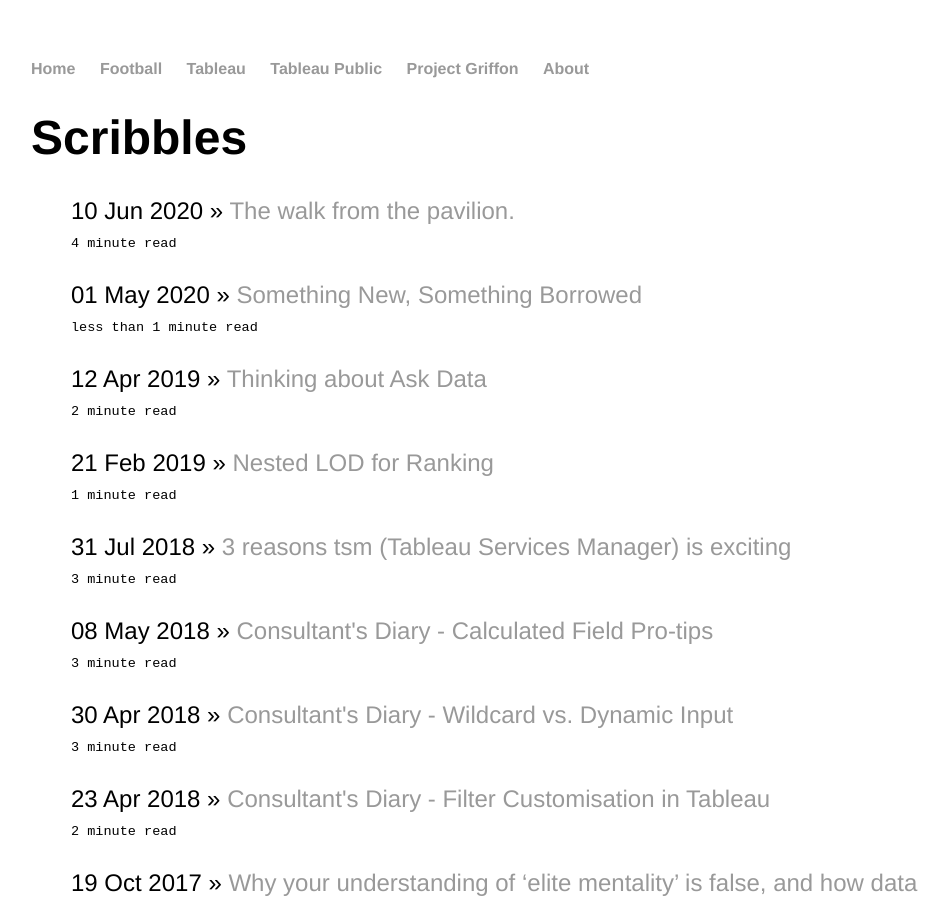
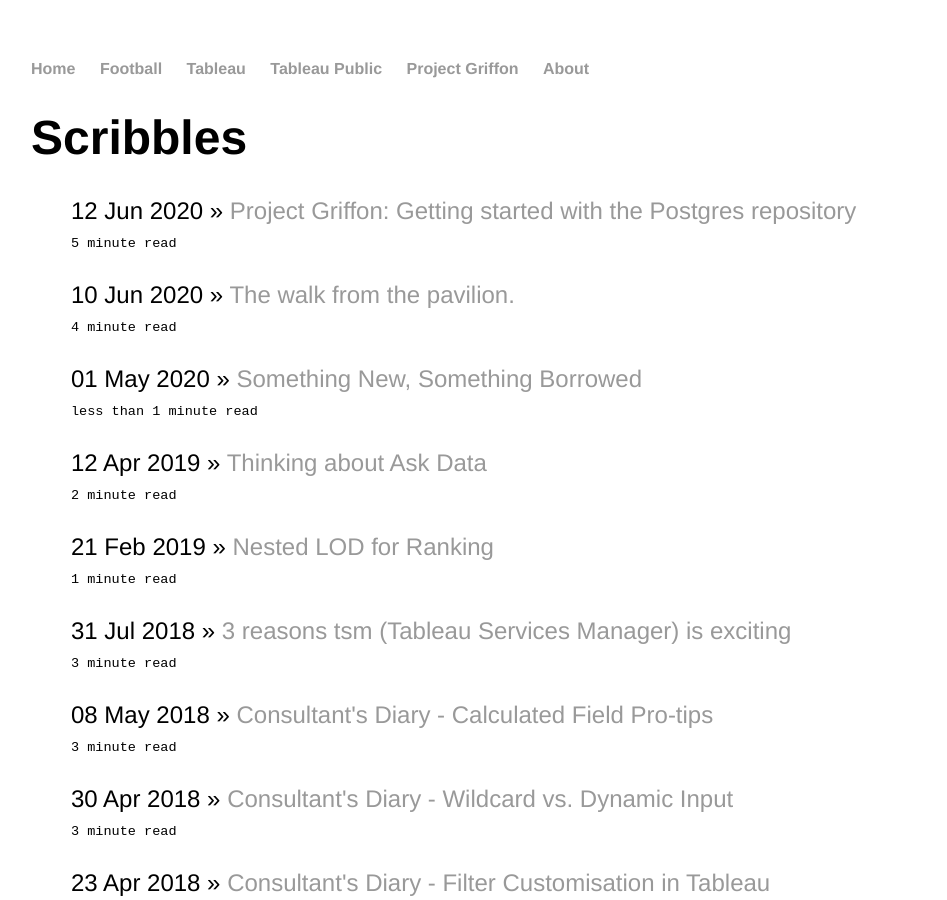
Before and after one commit to scribblr42/scribbles.github.io, a Jekyll site: the page built from index.html, in a window 1280 px wide and 900 px high. Shown: the whole window, without its empty margins (161-1108 px from the left). Built offline with Jekyll 4.4.1, drawn with Linux system fonts in a browser that asks for light colours; a file with an impossible date is left out.

Commit message:
Update 2020-06-12-pg-intro-to-postgres.md

```diff
--- a/_posts/2020-06-12-pg-intro-to-postgres.md
+++ b/_posts/2020-06-12-pg-intro-to-postgres.md
@@ -1,7 +1,7 @@
 ---
 layout: post
 title: "Project Griffon: Getting started with the Postgres repository"
-date: yyyy-mm-dd
+date: 2020-06-12
 ---
 
 # Working with the Tableau Postgres Repository
```
